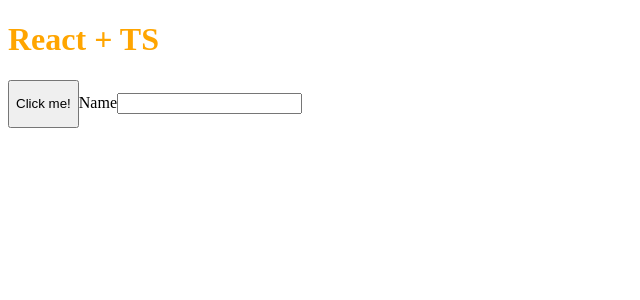
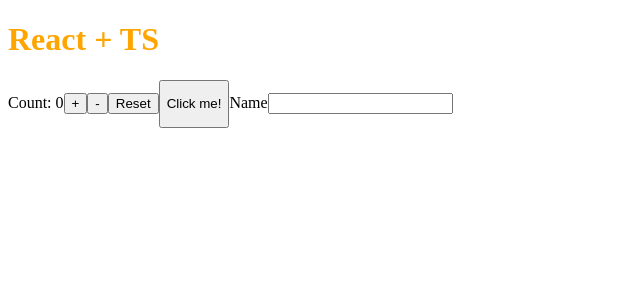
Before and after one commit to lukasz-klekner/react-ts-typing-template, a React app: page / in a window 1280 px wide. Shown: the top 300 px of the page, without its empty margins (0-640 px from the left). Built offline with nearby package versions, Linux system fonts and the light colour scheme.

Commit message:
add: types useReducer hook

```diff
--- a/src/App.tsx
+++ b/src/App.tsx
@@ -1,5 +1,6 @@
 import { ChangeEventHandler, MouseEventHandler } from 'react'
 import { Button } from './components/Button'
+import { CounterReducer } from './components/hooks/CounterReducer'
 import { Input } from './components/Input'
 import './style.css'
 
@@ -15,6 +16,8 @@
     <div>
       <h1>React + TS</h1>
 
+      <CounterReducer />
+
       <Button onClick={handleClick}>
         <p>Click me!</p>
       </Button>
--- /dev/null
+++ b/src/components/hooks/CounterReducer.tsx
@@ -0,0 +1,47 @@
+import { useReducer } from 'react'
+
+type CounterState = {
+  count: number
+}
+
+type UpdateAction = {
+  type: 'increment' | 'decrement'
+  payload: number
+}
+
+type ResetAction = {
+  type: 'reset'
+}
+
+type CounterAction = UpdateAction | ResetAction
+
+const initialState = { count: 0 }
+
+function reducer(state: CounterState, action: CounterAction) {
+  switch (action.type) {
+    case 'increment':
+      return { count: state.count + action.payload }
+    case 'decrement':
+      return { count: state.count - action.payload }
+    case 'reset':
+      return initialState
+    default:
+      return state
+  }
+}
+
+export const CounterReducer = () => {
+  const [state, dispatch] = useReducer(reducer, initialState)
+  return (
+    <>
+      Count: {state.count}
+      <button onClick={() => dispatch({ type: 'increment', payload: 1 })}>
+        +
+      </button>
+      <button onClick={() => dispatch({ type: 'decrement', payload: 1 })}>
+        -
+      </button>
+      <button onClick={() => dispatch({ type: 'reset' })}>Reset</button>
+    </>
+  )
+}
```
Also changed, not shown: src/Counter.tsx (deleted, +0 -12 lines).
